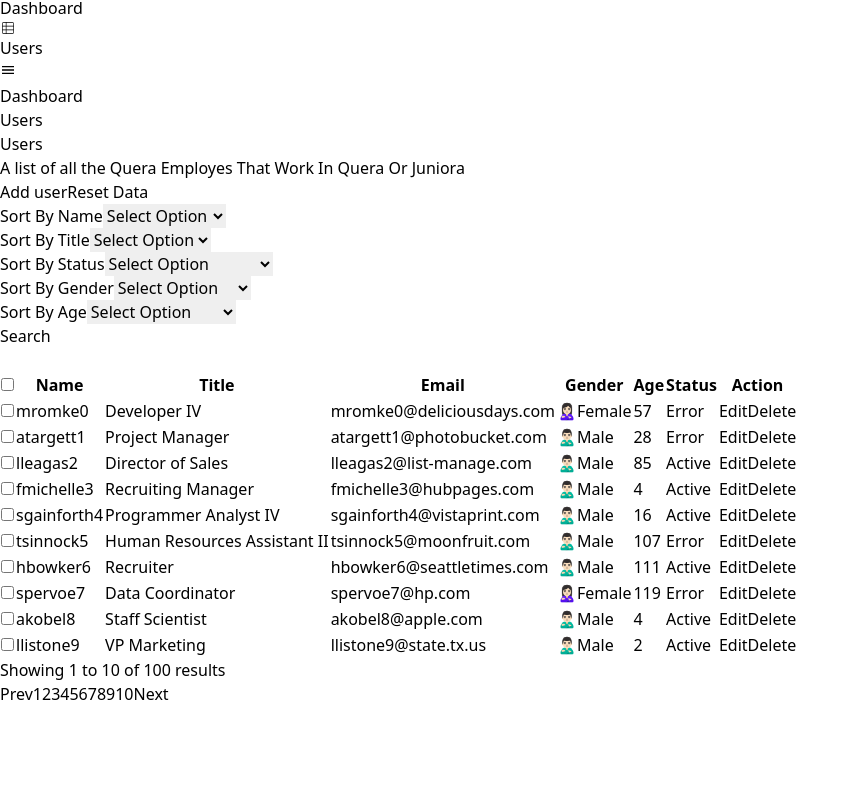
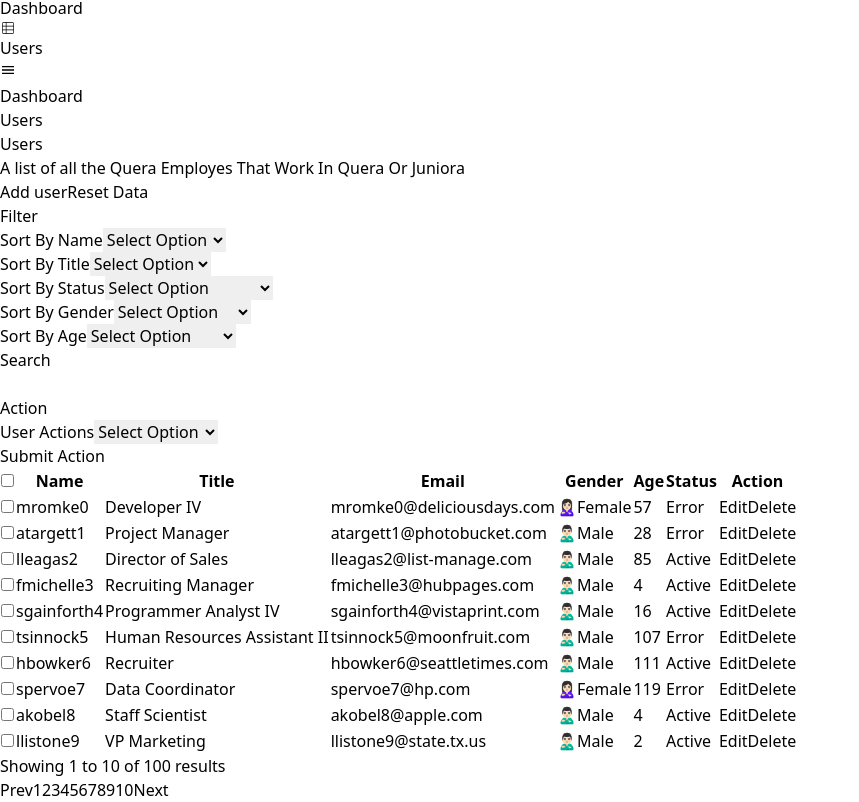
Before and after one commit to React-College-Apps/Employe-Management, a React (Vite) app: page /users in a window 1280 px wide. Shown: the part 1188-1990 px from the top of the page, without its empty margins (0-859 px from the left). Before the commit the page ends 1894 px from the top, so only its background shows below. Built offline with nearby package versions, Linux system fonts and the light colour scheme.

Commit message:
add button component

```diff
--- a/src/app/App.tsx
+++ b/src/app/App.tsx
@@ -1,10 +1,9 @@
 import {
   BrowserRouter as Router,
   Routes,
-  Route, useNavigate
+  Route
 } from 'react-router-dom';
 
-import { getItem } from '../core/storage/storage';
 
 import Login from '../pages/login/login';
 import Dashboard from '../pages/dashboard/dashboard';
--- /dev/null
+++ b/src/components/common/button.tsx
@@ -0,0 +1,17 @@
+import React from 'react';
+
+interface IButtonProps {
+    children: React.ReactNode, // Changed to React.ReactNode
+    className?: string,
+    onClick?: () => any
+}
+
+const Button: React.FC<IButtonProps> = ({ children, className, onClick }) => {
+    return (
+        <button className={`block rounded-md px-3 py-2 text-center font-semibold text-white shadow-sm ${className}`} onClick={onClick}>
+            {children}
+        </button>
+    )
+}
+
+export default Button;
--- a/src/components/common/selectInput.tsx
+++ b/src/components/common/selectInput.tsx
@@ -5,11 +5,12 @@ interface ISelectInput {
     onChange: (value: any) => any,
     title: string,
     options?: any,
-    id?: string
+    id?: string,
+    className?: string,
 }
-const SelectInput: React.FC<ISelectInput> = ({ value, onChange, title, options, id }) => {
+const SelectInput: React.FC<ISelectInput> = ({ value, onChange, title, options, id,className }) => {
     return (
-        <div>
+        <div className={className}>
             <label htmlFor={id} className="block text-sm font-medium leading-6 text-gray-900">{title}</label>
             <select
                 value={value}
--- a/src/pages/editUser/editUser.tsx
+++ b/src/pages/editUser/editUser.tsx
@@ -1,4 +1,4 @@
-import React, { useEffect, useState } from 'react'
+import { useEffect, useState } from 'react'
 
 import { useParams, useNavigate } from 'react-router-dom';
 
--- a/src/pages/users/users.tsx
+++ b/src/pages/users/users.tsx
@@ -14,10 +14,12 @@ import Alert from '../../components/alert/alert'
 import UserJson from '../../constant/users.json'
 import { getItem, setItem } from '../../core/storage/storage'
 import { useUsers } from '../../context/User.Context'
+import SelectInput from '../../components/common/selectInput'
+import Button from '../../components/common/button'
 
 
 const Users = () => {
-    const usersWithCheckbox = UserJson.map((user:IUserInterface) => ({
+    const usersWithCheckbox = UserJson.map((user: IUserInterface) => ({
         ...user,
         isChecked: false
     }));
@@ -41,7 +43,15 @@ const Users = () => {
 
     const totalPages = Math.ceil(users.length / itemsPerPage);
 
-
+    const actionOptions = [{
+        title: "Delete User", value: "del"
+    },
+    {
+        title: "Deactive User", value: "dea"
+    },
+    {
+        title: "Active User", value: "act"
+    }]
 
     const toggleAllCheckboxes = () => {
         const updatedUsers = users.map(user => ({ ...user, isChecked: !allChecked }));
@@ -181,16 +191,16 @@ const Users = () => {
 
                                     Add user
                                 </Link>
-                                <button className="block rounded-md bg-yellow-500 hover:bg-yellow-400 px-3 py-2 text-center text-sm font-semibold text-white shadow-sm   " onClick={resetDataHandler}>
+                                <Button className=" bg-yellow-500 hover:bg-yellow-400" onClick={resetDataHandler}>
                                     Reset Data
-                                </button>
+                                </Button>
                             </div>
                         </div>
                         <div className="mt-8 flow-root">
+                            <h2>Filter</h2>
                             {showAlert && (
                                 <Alert message="User deleted successfully" /> // You can customize the message as needed
                             )}
-
                             <SortingOptions
                                 sortByStatus={sortByStatus}
                                 sortByName={sortByName}
@@ -203,6 +213,22 @@ const Users = () => {
                                 onSearchChange={searchInTableHandler}
                                 sortByAge={sortByAge}
                                 setSortByAge={setSortByAgeHandler} />
+                            <div >
+                                <h2 className='mb-3'>Action</h2>
+                                <div className='grid grid-cols-3 justify-center items-center'>
+                                    <div>
+                                        <SelectInput className="mb-3" onChange={function (value: any) {
+                                            throw new Error('Function not implemented.')
+                                        }} title={'User Actions'} options={actionOptions} />
+                                    </div>
+                                    <div>
+                                        <Button className=" bg-yellow-500 hover:bg-yellow-400 text-xs mt-5 ml-3"> Submit Action</Button>
+                                    </div>
+
+
+                                </div>
+                            </div>
+
                             <UserTable
                                 users={currentUsers}
                                 allChecked={allChecked}
```
